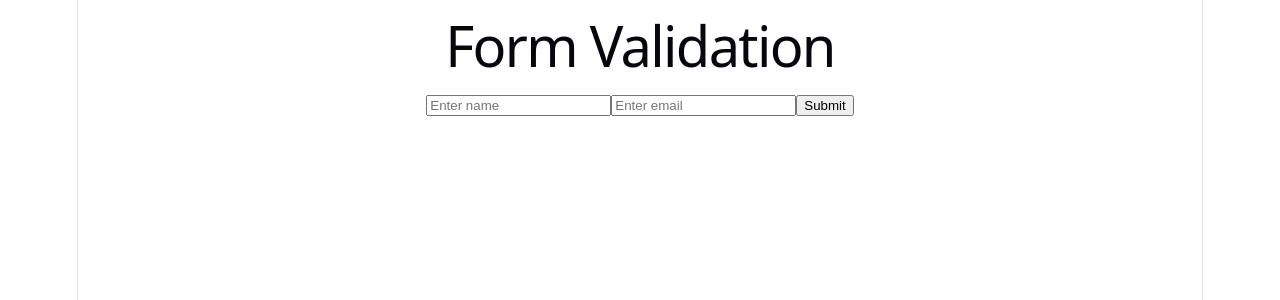
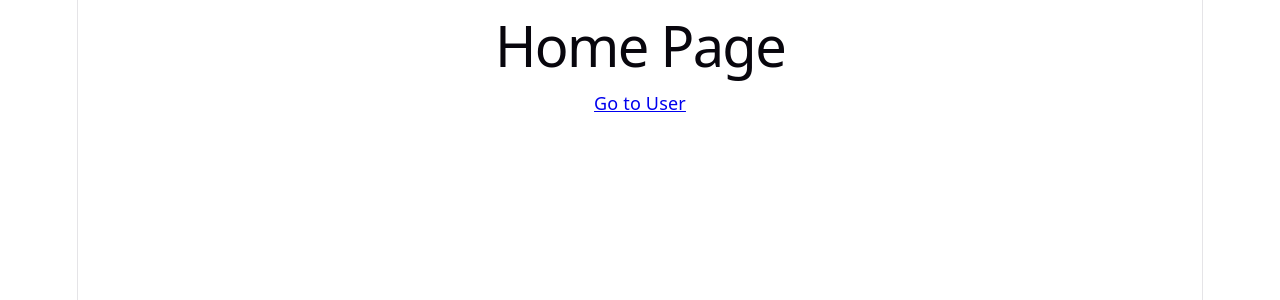
Before and after one commit to Samakshg11/react-learning, a React (Vite) app: page / in a window 1280 px wide. Shown: the top 300 px of the page. Built offline with nearby package versions, Linux system fonts and the light colour scheme.

Commit message:
feat: restructure App component to implement routing with Home and User pages

```diff
--- a/src/App.jsx
+++ b/src/App.jsx
@@ -1,5 +1,7 @@
 // import { useState } from "react"
 // import { useEffect } from "react";
+
+
 
 
 
@@ -169,35 +171,122 @@
 // }
 // export default App;
 
-import { useState } from "react";
+// import { useState } from "react";
 
 
 //Q=>5
 
 
-const App = () => {
-  const [name,setname]=useState("");
-  const[email,setemail]=useState("");
+// const App = () => {
+//   const [name,setname]=useState("");
+//   const[email,setemail]=useState("");
 
-const handlesubmit= (e)=>{
-  e.preventDefault();
-  if(!name || !email){
-    alert("Please fill in all fields");
-    return;
-  }
-  setname("");
-  setemail("");
-}
+// const handlesubmit= (e)=>{
+//   e.preventDefault();
+//   if(!name || !email){
+//     alert("Please fill in all fields");
+//     return;
+//   }
+//   setname("");
+//   setemail("");
+// }
+//   return (
+//     <>
+//       <h1>Form Validation</h1>
+//       <form onSubmit={handlesubmit}>
+//         <input type="text" placeholder="Enter name" value={name} onChange={(e)=>setname(e.target.value)} />
+//         <input type="email" placeholder="Enter email" value={email} onChange={(e)=>setemail(e.target.value)} />
+//         <button type="submit">Submit</button>
+//       </form>
+//     </>
+//   );
+// }
+
+// export default App;
+
+
+//Q=>6
+
+
+//  const App = () => {
+//   const [name,setname]=useState("");
+//   const[email,setemail]=useState("");
+
+// const handlesubmit= (e)=>{
+//   e.preventDefault();
+//   setname("");
+//   setemail("");
+// }
+//   return (
+//     <>
+//       <h1>Form Validation</h1>
+//       <form onSubmit={handlesubmit}>
+//         <input type="text" placeholder="Enter name" value={name} onChange={(e)=>setname(e.target.value)} />
+//         <input type="email" placeholder="Enter email" value={email} onChange={(e)=>setemail(e.target.value)} />
+//         <button type="submit">Submit</button>
+//       </form>
+//     </>
+//   );
+// }
+
+// export default App;
+
+
+
+//Q=>7
+
+// import { useState } from "react";
+
+// function App(){
+//   const [name,setname]=useState("");
+//   return(
+//     <>
+//       <h1>UnControlled Component</h1>
+//       <input type="text" placeholder="Enter your nmae" onChange={(e)=>setname(e.target.value)} />
+//       <p>Your name is: {name}</p>
+//     </>
+//   )
+// }
+// export default App;
+
+
+//Q=>8
+
+import { BrowserRouter, Routes, Route, Link, useSearchParams } from "react-router-dom";
+
+const Home = () => {
   return (
     <>
-      <h1>Form Validation</h1>
-      <form onSubmit={handlesubmit}>
-        <input type="text" placeholder="Enter name" value={name} onChange={(e)=>setname(e.target.value)} />
-        <input type="email" placeholder="Enter email" value={email} onChange={(e)=>setemail(e.target.value)} />
-        <button type="submit">Submit</button>
-      </form>
+      <h1>Home Page</h1>
+      <Link to="/user?name=Samaksh&age=20">Go to User</Link>
     </>
   );
-}
+};
+
+const User = () => {
+  const [params] = useSearchParams();
+
+  const name = params.get("name");
+  const age = params.get("age");
+
+  return (
+    <>
+      <h1>User Page</h1>
+      <p>Name: {name}</p>
+      <p>Age: {age}</p>
+    </>
+  );
+};
+
+const App = () => {
+  return (
+    <BrowserRouter>
+      <Routes>
+        <Route path="/" element={<Home />} />
+        <Route path="/user" element={<User />} />
+      </Routes>
+    </BrowserRouter>
+  );
+};
 
 export default App;
```
Also changed, not shown: App.jsx (deleted, +0 -21 lines).
